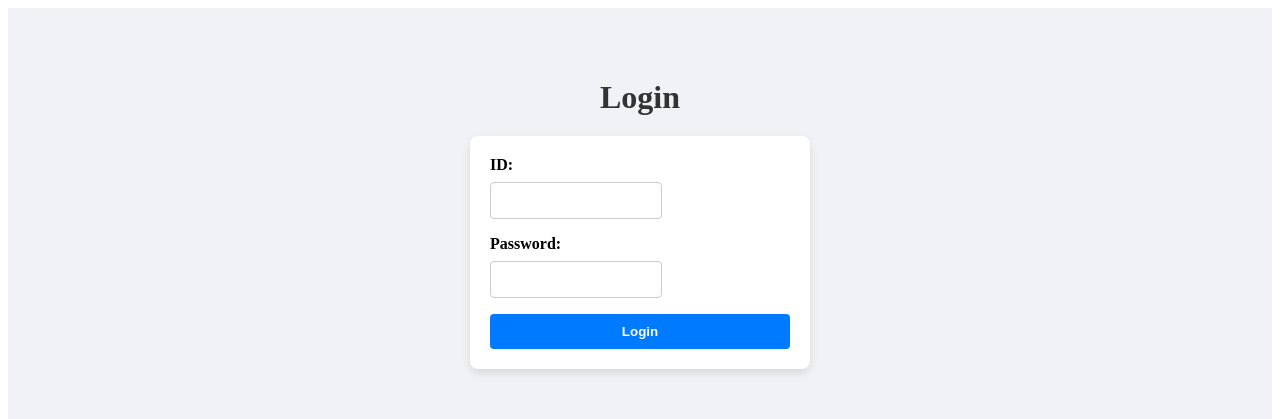
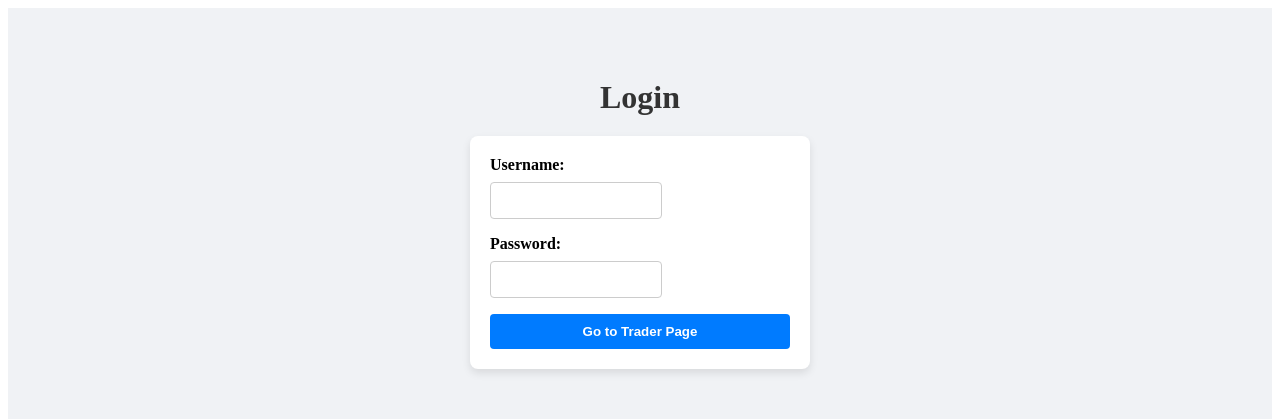
Before and after one commit to ktoff2233/professionals, a React (Create React App) app in the folder client/: page / in a window 1280 px wide. Shown: the top 419 px of the page. Built offline with nearby package versions, Linux system fonts and the light colour scheme.

Commit message:
removed login functionality for testing

```diff
--- a/client/src/components/App.jsx
+++ b/client/src/components/App.jsx
@@ -1,38 +1,26 @@
 import React, { useState } from 'react';
 import './App.css';
+import Trader from './Trader';
 
 const App = () => {
-    const [message, setMessage] = useState('');
-
-    const handleLogin = async (event) => {
-        event.preventDefault();
-        const id = event.target.id.value;
-        const password = event.target.password.value;
-
-        try {
-            const response = await fetch('http://localhost:8000/login', {
-                method: 'POST',
-                headers: { 'Content-Type': 'application/json' },
-                body: JSON.stringify({ id, password }),
-            });
-            const data = await response.json();
-            setMessage(data.message);
-        } catch (error) {
-            setMessage('Login failed');
-        }
-    };
+    const [showTraderPage, setShowTraderPage] = useState(false);
 
     return (
         <div className="container">
-            <h1 className="login-heading">Login</h1>
-            <form id="login-form" onSubmit={handleLogin} className="form">
-                <label htmlFor="id" className="label">ID:</label>
-                <input type="text" id="id" name="id" required className="input" />
-                <label htmlFor="password" className="label">Password:</label>
-                <input type="password" id="password" name="password" required className="input" />
-                <button type="submit" className="button">Login</button>
-            </form>
-            {message && <p>{message}</p>}
+            {!showTraderPage ? (
+                <>
+                    <h1 className="login-heading">Login</h1>
+                    <form id="login-form" className="form">
+                        <label htmlFor="username" className="label">Username:</label>
+                        <input type="text" id="username" name="username" required className="input" />
+                        <label htmlFor="password" className="label">Password:</label>
+                        <input type="password" id="password" name="password" required className="input" />
+                        <button type="button" onClick={() => setShowTraderPage(true)} className="button">Go to Trader Page</button>
+                    </form>
+                </>
+            ) : (
+                <Trader username="" />
+            )}
         </div>
     );
 };
```
Also changed, not shown: 2 other files (tests, documents, lock files or other folders).
